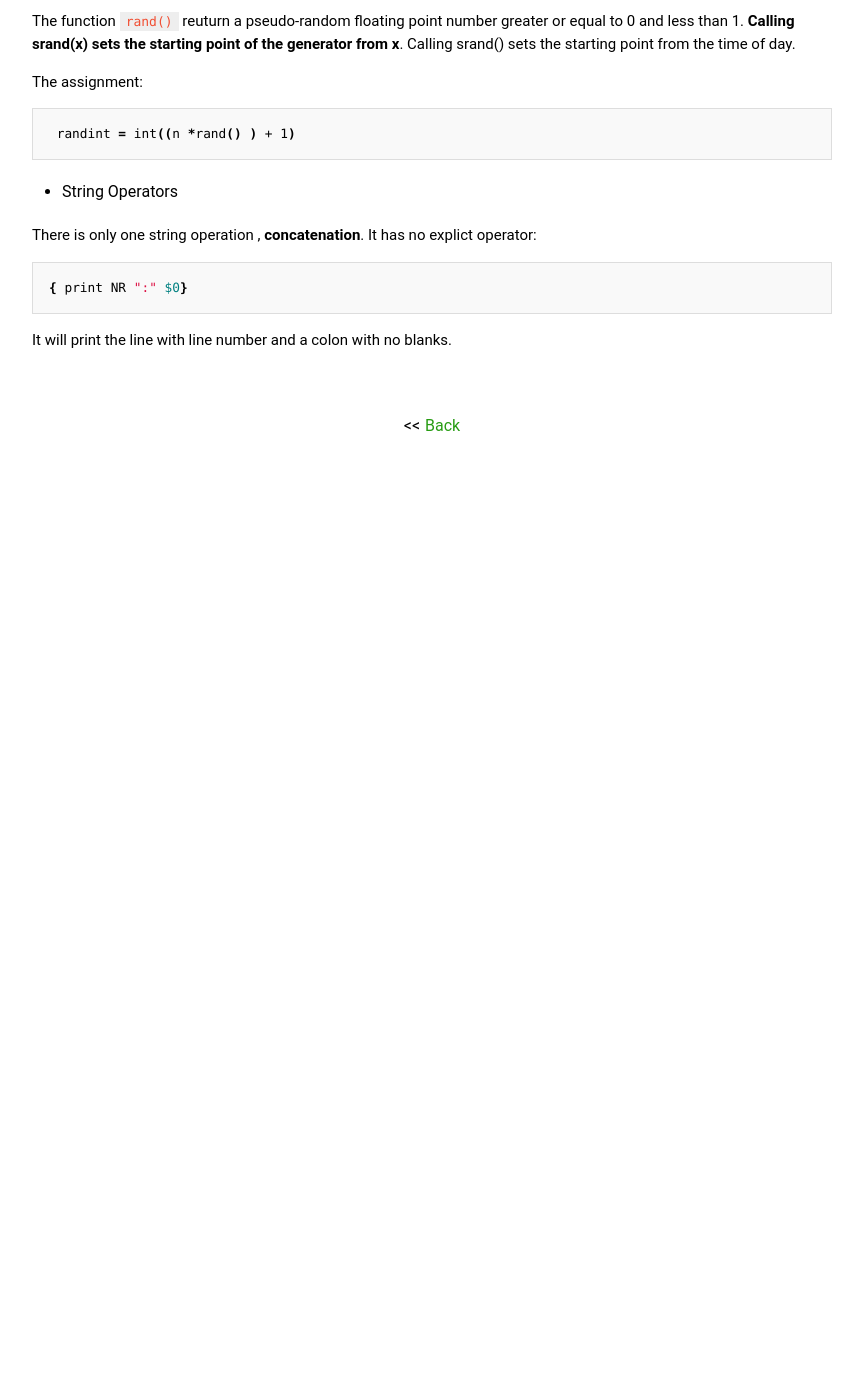
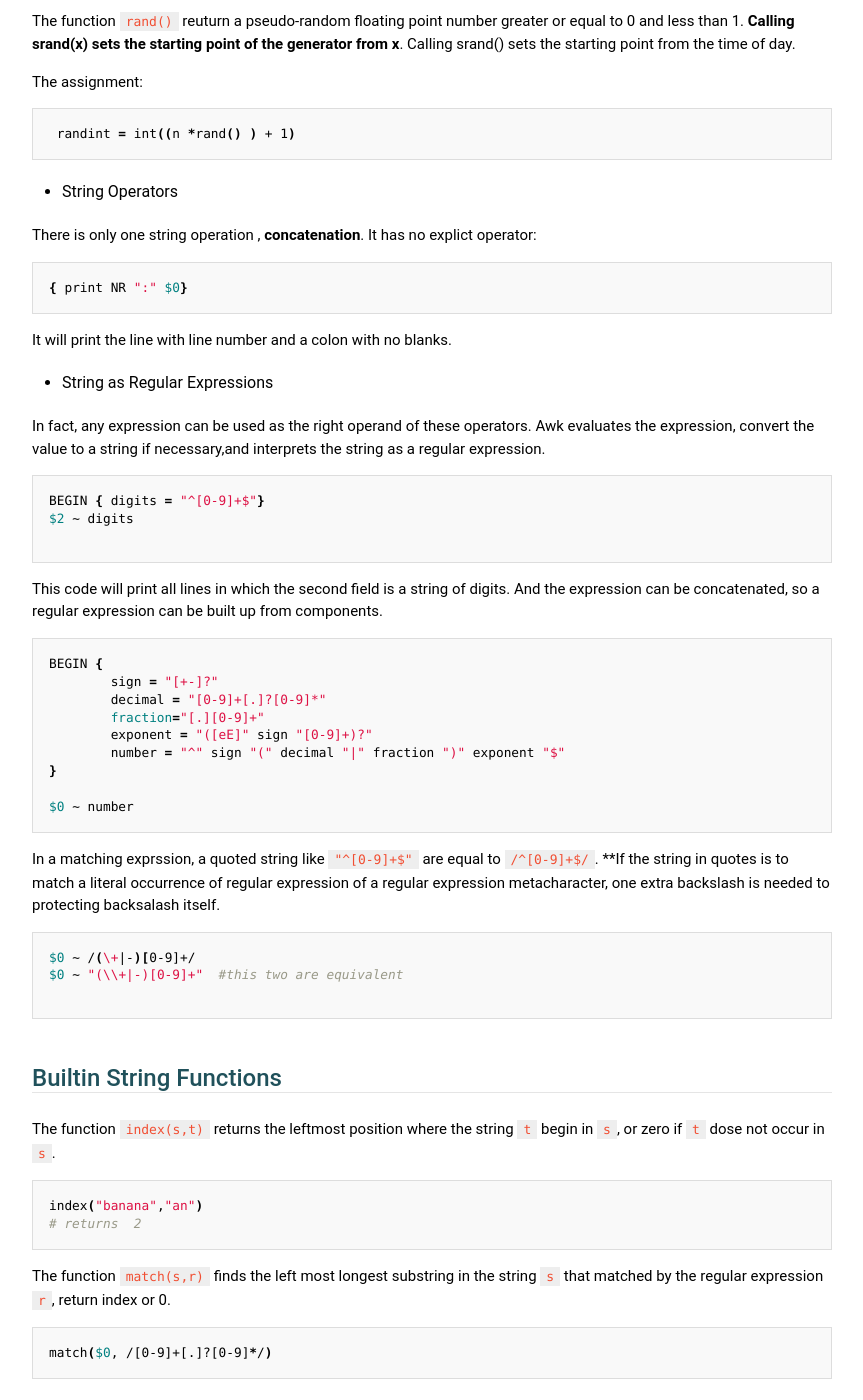
Before and after one commit to JesseEisen/DailyKeep, a Jekyll site: the page built from _posts/2016-02-03-awk-synatx-overview.md, in a window 1280 px wide and 1400 px high, scrolled down 5205 px. Shown: the whole window, without its empty margins (208-1071 px from the left). Built offline with Jekyll 4.4.1, drawn with Linux system fonts in a browser that asks for light colours; some web fonts are replaced; formulas are drawn with MathJax 3; before the commit the page ends 5685 px from its top, so only the background shows below that.

Commit message:
new context update

````diff
--- a/_posts/2016-02-03-awk-synatx-overview.md
+++ b/_posts/2016-02-03-awk-synatx-overview.md
@@ -217,3 +217,48 @@ There is only one string operation , **concatenation**. It has no explict operat
 ```
 
 It will print the line with line number and a colon with no blanks.
+
++ String as Regular Expressions
+
+In fact, any expression can be used as the right operand of these operators. Awk evaluates the expression, convert the value to a string if necessary,and interprets the string as a regular expression.
+
+```bash
+BEGIN { digits = "^[0-9]+$"}
+$2 ~ digits
+
+```
+This code will print all lines in which the second field is a string of digits. And the expression can be concatenated, so a regular expression can be built up from components.
+
+```bash
+BEGIN {
+	sign = "[+-]?"
+	decimal = "[0-9]+[.]?[0-9]*"
+	fraction="[.][0-9]+"
+	exponent = "([eE]" sign "[0-9]+)?"
+	number = "^" sign "(" decimal "|" fraction ")" exponent "$"
+}
+
+$0 ~ number
+```
+
+In a matching exprssion, a quoted string like `"^[0-9]+$"` are equal to `/^[0-9]+$/`. **If the string in quotes is to match a literal occurrence of regular expression of a regular expression metacharacter, one extra backslash is needed to protecting backsalash itself.
+
+```bash
+$0 ~ /(\+|-)[0-9]+/
+$0 ~ "(\\+|-)[0-9]+"  #this two are equivalent
+
+```
+## Builtin String Functions
+
+The function `index(s,t)` returns the leftmost position where the string `t` begin in `s`, or zero if `t` dose not occur in `s`.
+
+```bash
+index("banana","an")
+# returns  2
+```
+
+The function `match(s,r)` finds the left most longest substring in the string `s` that matched by the regular expression `r`, return index or 0.
+
+```bash
+match($0, /[0-9]+[.]?[0-9]*/)
+```
````
